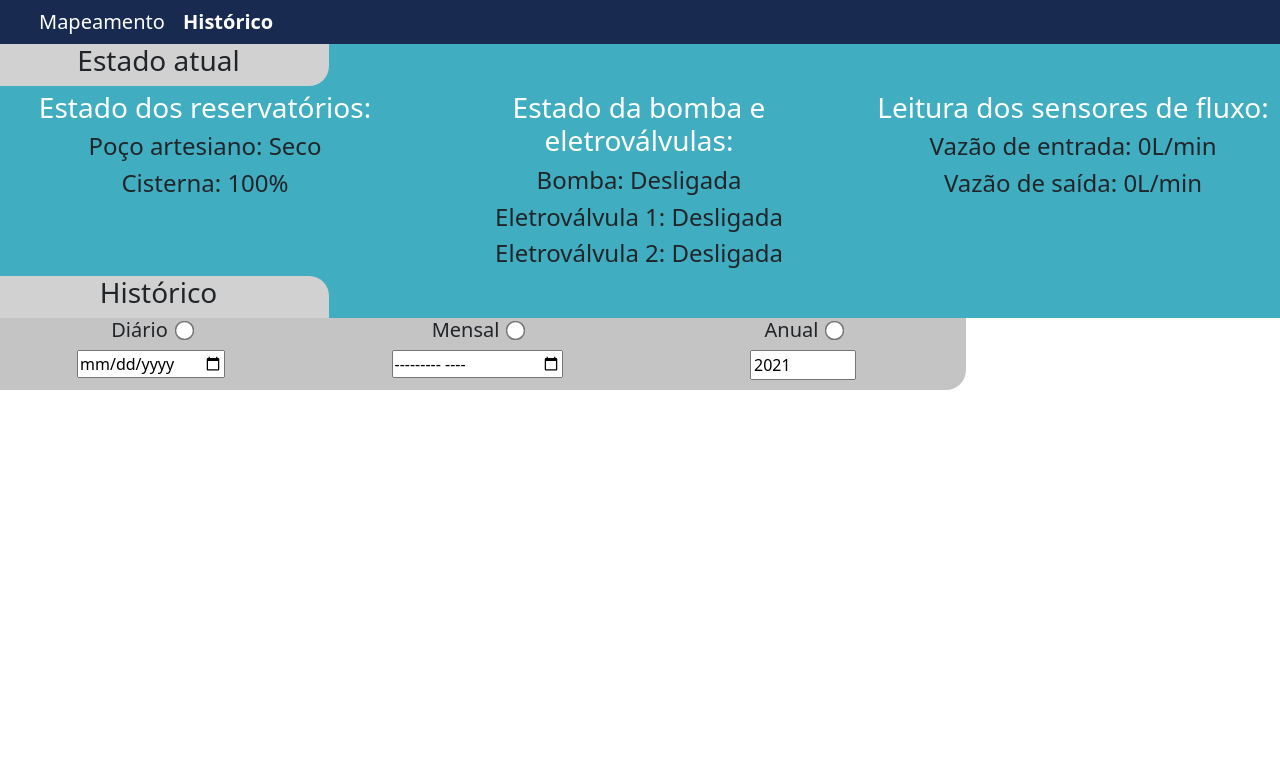
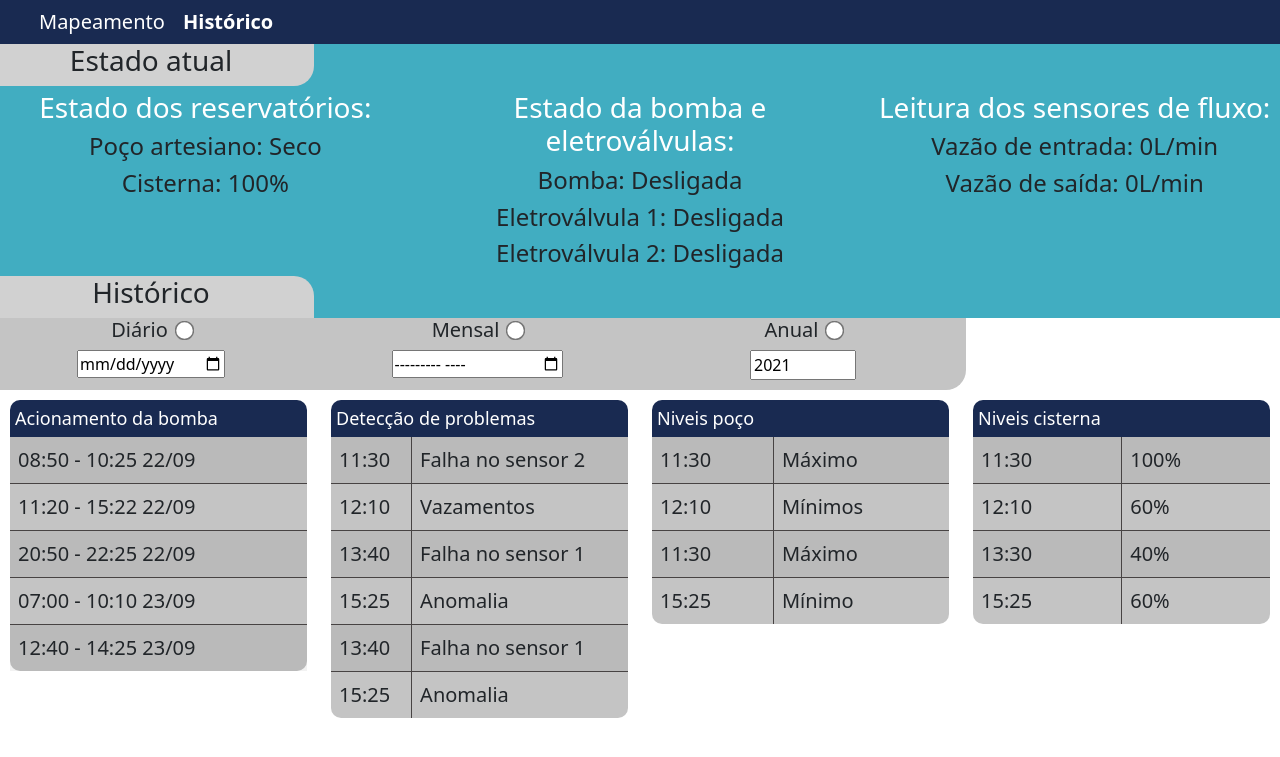
Before and after one commit to alessandrojsouza/SAGA, a PHP site: page /oct14_historico.html in a window 1280 px wide; the page is wider, and only the part inside the window is pictured. Shown: the top 757 px of that part. Run offline with PHP 8.4, Linux system fonts and the light colour scheme; some libraries are stand-ins or nearby versions.

Commit message:
Add files via upload

```diff
--- a/oct07_bootstrap.html
+++ b/oct07_bootstrap.html
@@ -44,8 +44,8 @@
                         <svg width="230" height="435" xmlns="http://www.w3.org/2000/svg">
                             <g>
                             <!-- eletroválvulas -->
-                             <rect  id="ValSub" fill="#bfbf00" x="72.00467" y="169.67134" width="8.00007" height="13.33333" stroke="#000"/>
-                             <rect  id="ValDes" fill="#bfbf00" x="211.00104" y="198.00393" width="8.00007" height="13.33333" stroke="#000"/>
+                             <rect  id="ValDes" fill="#bfbf00" x="72.00467" y="169.67134" width="8.00007" height="13.33333" stroke="#000"/>
+                             <rect  id="ValSub" fill="#bfbf00" x="211.00104" y="198.00393" width="8.00007" height="13.33333" stroke="#000"/>
                             <!-- sensores de fluxo -->
                              <ellipse fill="#666666" cx="73.0048" cy="212.83833" id="svg_70" rx="6.33336" ry="6.50013" stroke="#000" stroke-width="0"/>
                              <ellipse fill="#666666" cx="212.00117" cy="241.17092" id="svg_74" rx="6.33336" ry="6.50013" stroke="#000" stroke-width="0"/>
--- a/oct14_historico.css
+++ b/oct14_historico.css
@@ -1,13 +1,23 @@
+::-webkit-scrollbar {
+    width: 0;  /* Remove scrollbar space */
+    height: 0;
+    background: transparent;  /* Optional: just make scrollbar invisible */
+}
+
+html, body {
+    max-width: 100%;
+    overflow-x: hidden;
+}
+
 /* ------- MENU ----------*/
 nav#menu{
     background-color: #192A51;
     text-align: left;
     margin-bottom: -16px;
-    margin-right: -60px;
 }
 nav#menu ul{
     list-style: none;
-	left: 490px;
+	/*left: 490px;*/
 }
 nav#menu li{
 	display: inline-block;
@@ -24,15 +34,11 @@ nav#menu a {
 div#estadoAtual{
     background-color: #41ADC1;
     text-align: center;
-    margin-right: -60px;
 }
 div#tituloEA{ /*titulo*/
     background-color: #D1D1D1;
     margin-bottom: 5px;
     border-radius: 0px 0px 20px 0px;
-}
-div#dadosEA{
-    margin-right: 50px;
 }
 h3.destaque{
     color: white;
@@ -68,3 +74,28 @@ input[type='radio'] {
     transform: scale(1.5);
     cursor: pointer;
 }
+
+/*-- TABELAS --*/
+div#rowtabelas{
+    padding-left: 10px;
+    padding-right: 10px;
+}
+table{
+    background-color: #C4C4C4;
+    border-radius: 0px 0px 10px 10px;
+    border-style: hidden;
+    margin-top: 10px;
+}
+table caption{
+    background-color: #192A51;
+    border-radius: 10px 10px 0px 0px;
+    caption-side: top;
+    color: white;
+    font-size: 18px;
+    padding: 5px;
+}
+table td{
+    border: 1px solid rgb(71, 67, 67);
+    font-size: 20px;
+    padding: 10px;
+}
--- a/oct14_historico.html
+++ b/oct14_historico.html
@@ -69,6 +69,105 @@
                     </dropdown>
                 </div>
             </div>
+            <div id="tabelas">
+                <div id="rowtabelas" class="row justify-content-center">
+                    <div class="col-xs-12 col-sm-8 col-md-6 col-lg-3">
+                        <table id="acBomba" class="table table-striped">
+                            <caption>Acionamento da bomba</caption>
+                            <tr>
+                              <td>08:50 - 10:25 22/09</td>
+                            </tr>
+                            <tr>
+                              <td>11:20 - 15:22 22/09</td>
+                            </tr>
+                            <tr>
+                                <td>20:50 - 22:25 22/09</td>
+                            </tr>
+                            <tr>
+                                <td>07:00 - 10:10 23/09</td>
+                            </tr>
+                            <tr>
+                                <td>12:40 - 14:25 23/09</td>
+                            </tr>
+                        </table>
+                    </div>
+                    <div class="col-xs-12 col-sm-8 col-md-6 col-lg-3">
+                        <table class="table table-striped">
+                            <caption>Detecção de problemas</caption>
+                            <tr>
+                              <td>11:30</td>
+                              <td>Falha no sensor 2</td>
+                            </tr>
+                            <tr>
+                              <td>12:10</td>
+                              <td>Vazamentos      </td>
+                            </tr>
+                            <tr>
+                                <td>13:40</td>
+                                <td>Falha no sensor 1</td>
+                            </tr>
+                            <tr>
+                                <td>15:25</td>
+                                <td>Anomalia</td>
+                            </tr>
+                            <tr>
+                                <td>13:40</td>
+                                <td>Falha no sensor 1</td>
+                            </tr>
+                            <tr>
+                                <td>15:25</td>
+                                <td>Anomalia</td>
+                            </tr>
+                        </table>
+                    </div>
+                    <div class="col-xs-12 col-sm-8 col-md-6 col-lg-3">
+                        <table class="table table-striped">
+                            <caption>Niveis poço</caption>
+                            <tr>
+                              <td>11:30</td>
+                              <td>Máximo</td>
+                            </tr>
+                            <tr>
+                              <td>12:10</td>
+                              <td>Mínimos</td>
+                            </tr>
+                            <tr>
+                                <td>11:30</td>
+                                <td>Máximo</td>
+                            </tr>
+                            <tr>
+                                <td>15:25</td>
+                                <td>Mínimo</td>
+                            </tr>
+                        </table>
+                    </div>
+                    <div class="col-xs-12 col-sm-8 col-md-6 col-lg-3">
+                        <table class="table table-striped">
+                            <caption>Niveis cisterna</caption>
+                            <tr>
+                              <td>11:30</td>
+                              <td>100%</td>
+                            </tr>
+                            <tr>
+                              <td>12:10</td>
+                              <td>60%</td>
+                            </tr>
+                            <tr>
+                                <td>13:30</td>
+                                <td>40%</td>
+                            </tr>
+                            <tr>
+                                <td>15:25</td>
+                                <td>60%</td>
+                            </tr>
+                        </table>
+                    </div>
+                </div>
+
+
+
+            </div>
         </div>
+
     </body>
 </html>
```
Also changed, not shown: svg-mudancasPath.svg (added).
